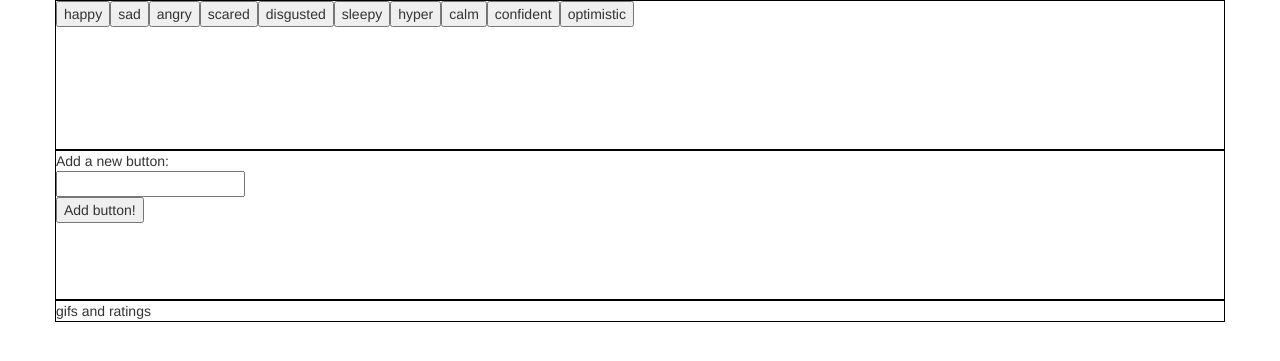
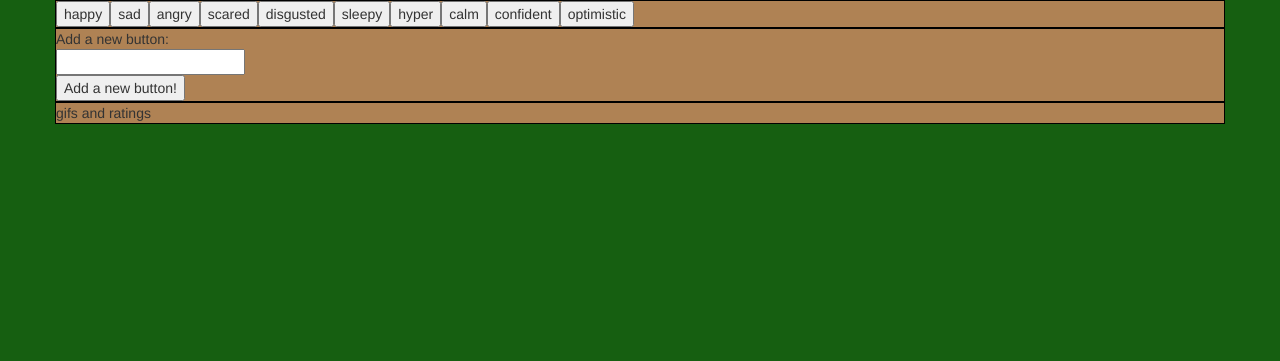
Before and after one commit to EvanRCoffey/GiphyAPI, a PHP site: page / in a window 1280 px wide. Shown: the top 361 px of the page. Run offline with PHP 8.4, Linux system fonts and the light colour scheme; some libraries are stand-ins or nearby versions.

Commit message:
Checkpoint

```diff
--- a/assets/css/style.css
+++ b/assets/css/style.css
@@ -1,14 +1,19 @@
 #buttonArea {
-	height: 150px;
 	border: 1px solid black;
 }
 
 #addButton {
-	height: 150px;
 	border: 1px solid black;
 }
 
 #gifsAndRatings {
 	border: 1px solid black;
-	margin-bottom: 20px;
 }
+
+body {
+	background-color: #165f11;
+}
+
+.container {
+	background-color: #af8254;
+}
--- a/assets/javascript/app.js
+++ b/assets/javascript/app.js
@@ -5,7 +5,7 @@ var topics = ['happy', 'sad', 'angry', 'scared', 'disgusted', 'sleepy', 'hyper',
 $(document).on("click", '.dynamicBtn', function() {
     var emotion = $(this).data("emotion");
     console.log(emotion);
-	var queryURL = "http:api.giphy.com/v1/gifs/search?q=" + emotion + "&api_key=dc6zaTOxFJmzC&limit=10";
+	var queryURL = "http:api.giphy.com/v1/gifs/search?q=" + emotion + "&api_key=dc6zaTOxFJmzC&limit=10&rating=pg";
 
 	// Perfoming an AJAX GET request to our queryURL
 	$.ajax({
@@ -63,6 +63,11 @@ function loadButtons() {
 	}
 }
 
+function myFunction() {
+    var x = document.getElementById("frm1");
+    console.log(x);
+}
+
 $( document ).ready(function() {
     loadButtons();
 });
--- a/index.html
+++ b/index.html
@@ -15,11 +15,11 @@
 	<div class="container">
 		<div class="row" id="buttonArea">button area</div>
 		<div class="row" id="addButton">
-			<form>
+			<form id="frm1">
 				Add a new button:<br>
   				<input type="text" id="newButton" name="newButton"><br>
-  				<div class="button"><button type="submit">Add button!</button></div>
 			</form>
+			<button onclick="myFunction()">Add a new button!</button>
 		</div>
 		<div class="row" id="gifsAndRatings">gifs and ratings</div>
 	</div>
--- a/todo.txt
+++ b/todo.txt
@@ -1,7 +1,3 @@
-only take GIFs of a certain rating
-
 animate the gifs on first click, undo it with second click
 
 take form data, add it to array, loadButtons()
-
-style the page
```
